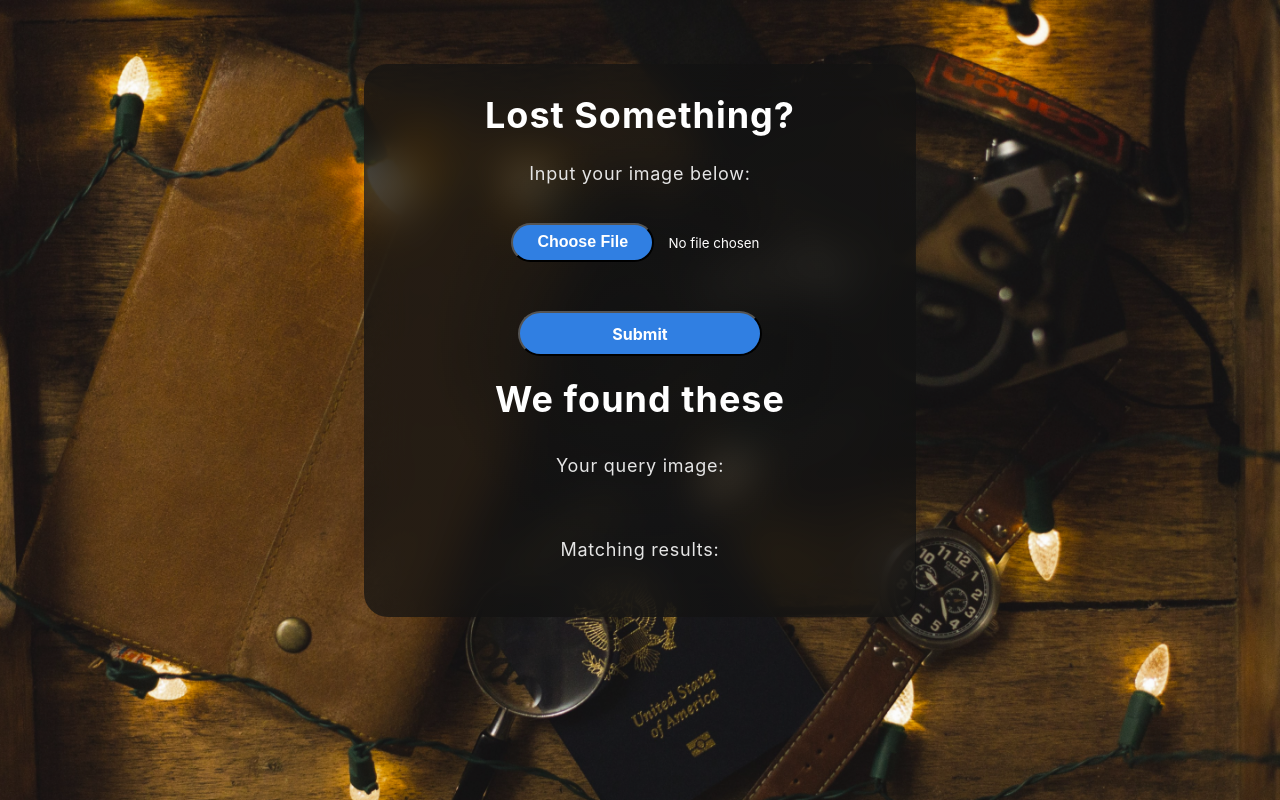
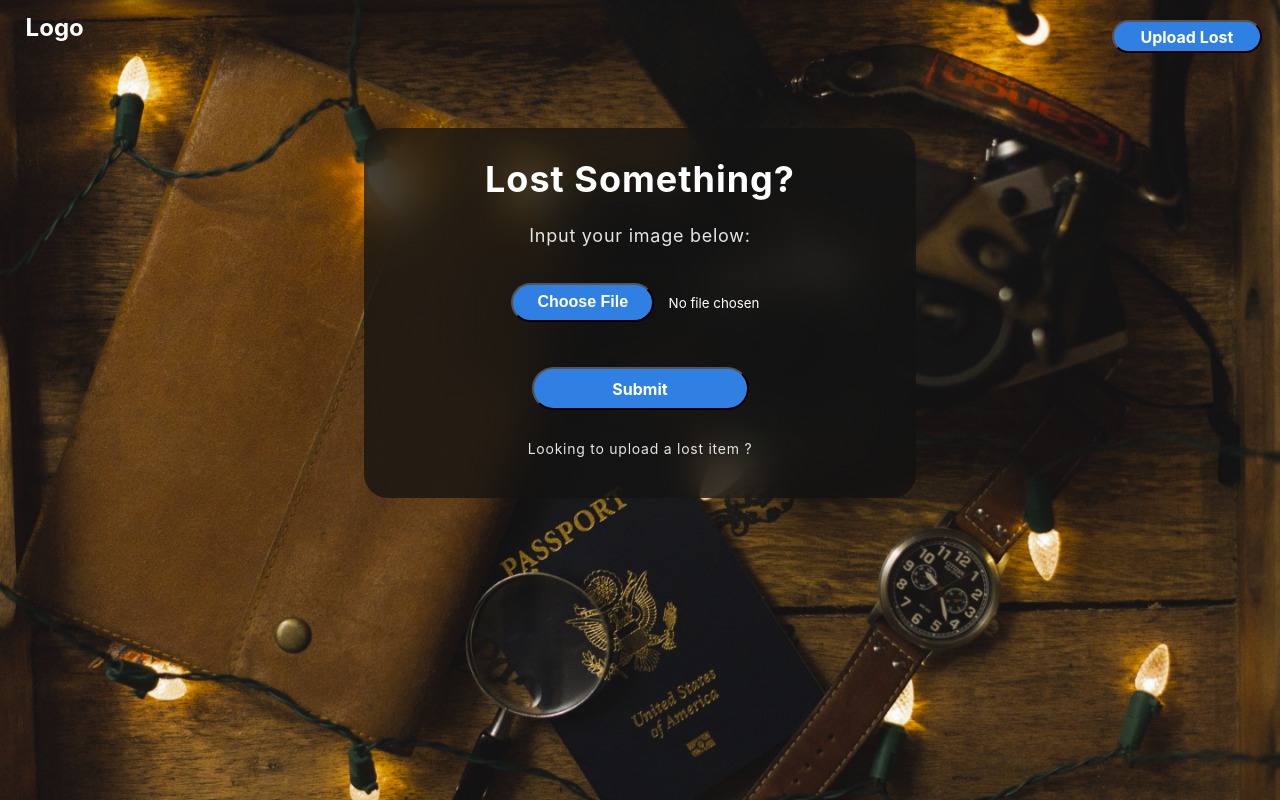
Before and after one commit to anmolbansal7/CBIVR, a Python web app: template template/index.html in a window 1280 px wide. Run offline with Jinja, Linux system fonts and the light colour scheme; the template is opened without the code that fills it, so the values that code supplies are empty.

Commit message:
ui changes

```diff
--- a/template/index.html
+++ b/template/index.html
@@ -6,39 +6,39 @@
     <meta name="viewport" content="width=device-width, initial-scale=1.0">
     <link rel="stylesheet" type="text/css" href="style.css">
     <!--jQuery-->
-    <!-- <script src="https://cdnjs.cloudflare.com/ajax/libs/jquery/3.3.1/jquery.min.js"></script> -->
+    <script src="https://cdnjs.cloudflare.com/ajax/libs/jquery/3.3.1/jquery.min.js"></script>
     <title>Document</title>
 </head>
 <body>
-    <!-- <div class="navbar">
+    <div class="navbar">
         <ul>
             <li style="align-self: flex-start;">
                 <h2>Logo</h2>
             </li>
             <li style="align-self: flex-end;">
-                <button class="btn" style="width: 150px;" onclick="loginChng()"> Hotel Login </button>
+                <button class="btn" style="width: 150px;" onclick="loginChng()"> Upload Lost </button>
             </li>
         </ul>
-    </div> -->
+    </div>
     <div class="container" id="search">
-        <form method="POST" enctype="multipart/form-data">
+        <form method="POST" enctype="multipart/form-data" id="search">
             <p class="head">Lost Something?</p>
             <p class="desc">Input your image below:</p>
-            <!-- <div style="width: 100%;"> -->
+            <div style="width: 100%;">
                 <input type="file" name="query_img">
-            <!-- </div> -->
-            <input type="submit" class="btn" style="margin-top: 10%;">
-            <!-- <a href="login.html" style="text-decoration: none;"><p class="desc1">Looking to upload a lost product?</p></a> -->
+            </div>
+            <input type="submit" class="btn" style="margin-top: 10%;" onclick="showResults()">
+            <a href="login.html" style="text-decoration: none;"><p class="desc1">Looking to upload a lost item ?</p></a>
         </form>
-    <!-- </div> -->
-    <!-- <div class="resultcard" id="results"> -->
+    </div>
+    <div class="resultcard" id="results" style="display: none;">
         <p class="head">We found these</p>
         <p class="desc">Your query image:</p>
         {% if query_path %}
-            <!-- <figure class="imgBx"> -->
+            <figure class="imgBx">
                 <img src="{{ query_path }}" alt="Query Image">
-                <!-- <figcaption>Your input image</figcaption> -->
-            <!-- </figure> -->
+                <figcaption>Your input image</figcaption>
+            </figure>
             {% endif %}
         <p class="desc">Matching results:</p>
         {% for score in scores %}
@@ -47,9 +47,20 @@
                 <figcaption>{{ score[0] }}</figcaption>
             </figure>
         {% endfor %}
-    <!-- </div> -->
+        </div>
     </div>
 
+    <script>
+        function loginChng(){
+            window.location.href="login.html";
+        };
+        function showResults(){
+            document.getElementById("search").style.display = "none";
+            document.getElementById("results").style.display = "block";
+        };
+        $("#search").submit(function(e){
+            e.preventDefault();
+        });
+    </script>
 </body>
-<!-- <script src="script.js"></script> -->
 </html>
--- a/template/style.css
+++ b/template/style.css
@@ -8,7 +8,7 @@ body{
     background-color: black;
     background-image: url("bg.png");
     background-repeat: no-repeat;
-    background-size: cover;
+    background-size: 100vw auto;
     display: flex;
     flex-direction: column;
     position: relative;
```
